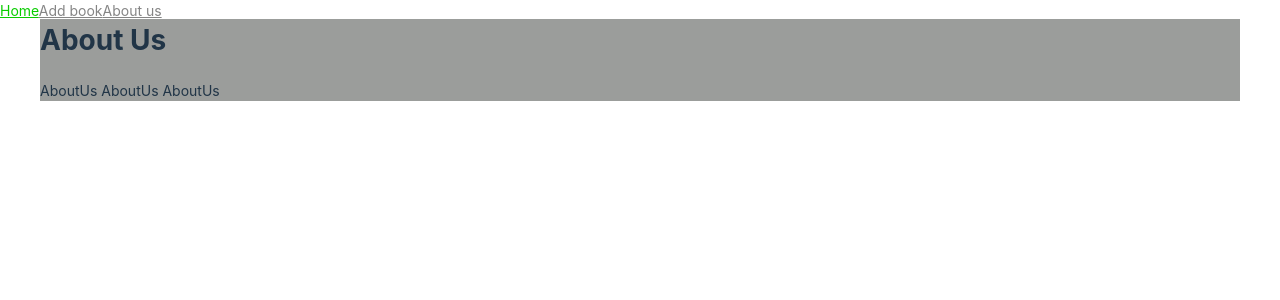
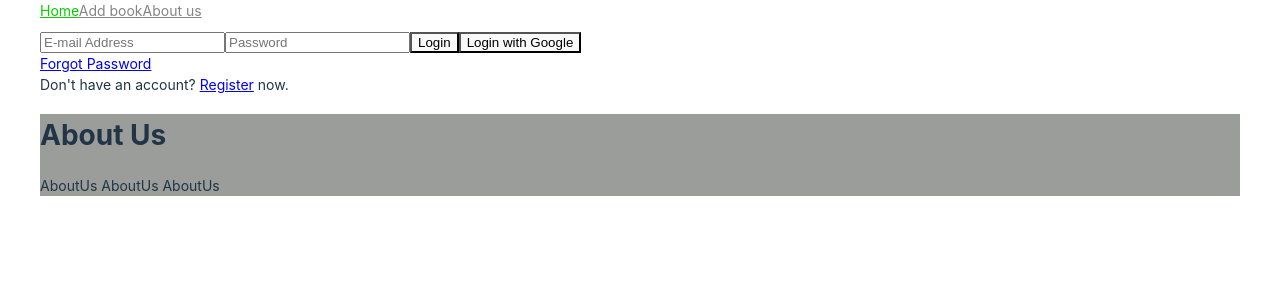
Before and after one commit to Ledich19/RRS_GraphiQL, a React (Vite) app: page / in a window 1280 px wide. Shown: the top 300 px of the page. Built offline with nearby package versions, Linux system fonts and the light colour scheme; no server answers.

Commit message:
feat: add login componemt

```diff
--- a/src/componemts/Header/Header.module.scss
+++ b/src/componemts/Header/Header.module.scss
@@ -1,5 +1,4 @@
 .header {
-  position: fixed;
   left: 0;
   width: 100%;
   margin-bottom: 10px;
--- a/src/componemts/Header/Header.tsx
+++ b/src/componemts/Header/Header.tsx
@@ -1,9 +1,11 @@
 import { NavLink } from 'react-router-dom';
 import React from 'react';
 import s from './Header.module.scss';
+import Login from '../Login/Login';
 
 const Header: React.FC = () => {
   return (
+    <>
       <div className={s.header}>
         <NavLink to="/" className={(info) => (info.isActive ? s.activeLink : s.navLink)}>
           Home
@@ -15,6 +17,8 @@ const Header: React.FC = () => {
           About us
         </NavLink>
       </div>
+      <Login />
+    </>
   );
 };
 
--- /dev/null
+++ b/src/componemts/Login/Login.module.scss
@@ -0,0 +1,3 @@
+.login {
+  cursor: pointer;
+}
--- /dev/null
+++ b/src/componemts/Login/Login.tsx
@@ -0,0 +1,60 @@
+import React, { useEffect, useState } from 'react';
+import { Link, useNavigate } from 'react-router-dom';
+import { useAuthState } from 'react-firebase-hooks/auth';
+import { auth, logInWithEmailAndPassword, signInWithGoogle } from '../../firebase';
+import s from './Login.module.scss';
+
+const Login = () => {
+  const [email, setEmail] = useState('');
+  const [password, setPassword] = useState('');
+
+  const [user, loading, error] = useAuthState(auth);
+  const navigate = useNavigate();
+
+  useEffect(() => {
+    if (loading) {
+      // maybe trigger a loading screen
+      return;
+    }
+    if (user) navigate('/dashboard');
+  }, [user, loading, navigate]);
+
+  return (
+    <div className="login">
+      <div className="login__container">
+        <input
+          type="text"
+          className="login__textBox"
+          value={email}
+          onChange={(e) => setEmail(e.target.value)}
+          placeholder="E-mail Address"
+        />
+        <input
+          type="password"
+          className="login__textBox"
+          value={password}
+          onChange={(e) => setPassword(e.target.value)}
+          placeholder="Password"
+        />
+        <button
+          type="button"
+          className="login__btn"
+          onClick={() => logInWithEmailAndPassword(email, password)}
+        >
+          Login
+        </button>
+        <button type="button" className="login__btn login__google" onClick={signInWithGoogle}>
+          Login with Google
+        </button>
+        <div>
+          <Link to="/reset">Forgot Password</Link>
+        </div>
+        <div>
+          Don&apos;t have an account? <Link to="/register">Register</Link> now.
+        </div>
+      </div>
+    </div>
+  );
+};
+
+export default Login;
--- a/src/firebase.ts
+++ b/src/firebase.ts
@@ -72,7 +72,7 @@ const registerWithEmailAndPassword = async (name, email, password) => {
 const sendPasswordReset = async (email) => {
   try {
     await sendPasswordResetEmail(auth, email);
-    alert("Password reset link sent!");
+    alert('Password reset link sent!');
   } catch (err) {
     console.error(err);
     alert(err.message);
@@ -82,3 +82,13 @@ const sendPasswordReset = async (email) => {
 const logout = () => {
   signOut(auth);
 };
+
+export {
+  auth,
+  db,
+  signInWithGoogle,
+  logInWithEmailAndPassword,
+  registerWithEmailAndPassword,
+  sendPasswordReset,
+  logout,
+};
```
Also changed, not shown: .eslintrc.cjs. Lines whose indentation alone changed are shown as unchanged.
